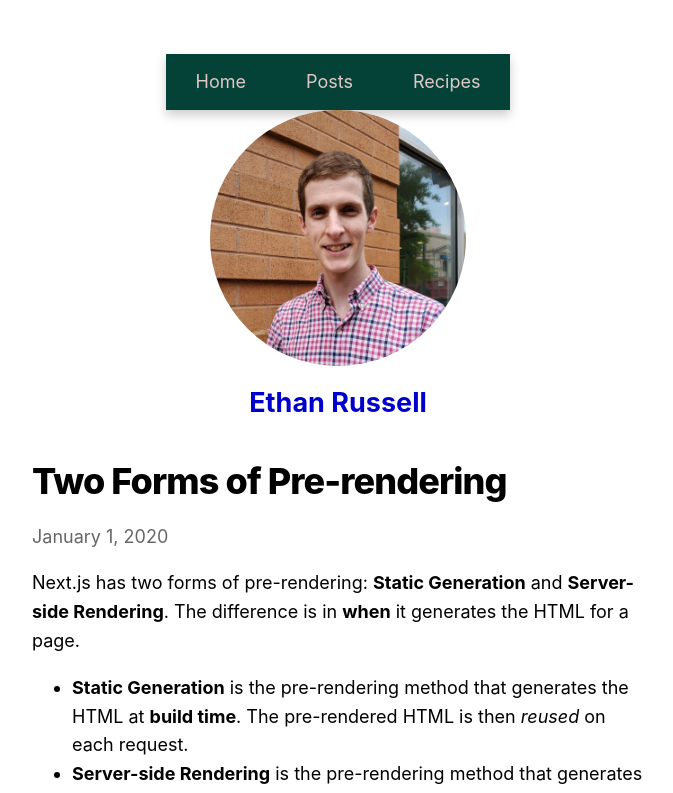
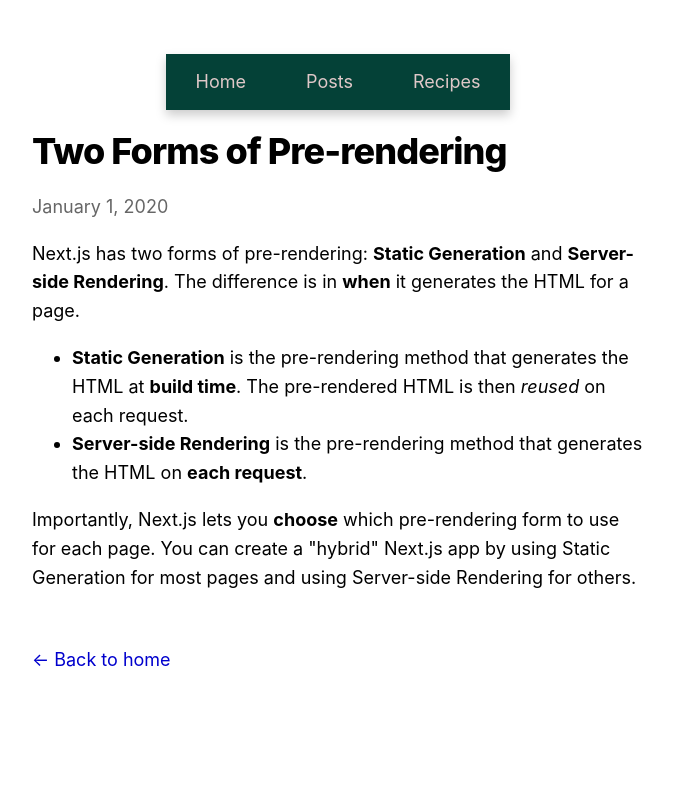
Before and after one commit to Ethan-Russell/test-website, a Next.js app: page /posts/pre-rendering in a window 1280 px wide. Shown: the top 793 px of the page, without its empty margins (302-975 px from the left). Built offline with nearby package versions, Linux system fonts and the light colour scheme.

Commit message:
Update layout.js
Remove my face from pages other than home

```diff
--- a/components/layout.js
+++ b/components/layout.js
@@ -42,21 +42,6 @@ export default function Layout({ children, home }) {
           </>
         ) : (
           <>
-            <Link href="/">
-              <Image
-                priority
-                src="/images/profile.jpg"
-                className={utilStyles.borderCircle}
-                height={256}
-                width={256}
-                alt={name}
-              />
-            </Link>
-            <h2 className={utilStyles.headingLg}>
-              <Link href="/" className={utilStyles.colorInherit}>
-                {name}
-              </Link>
-            </h2>
           </>
         )}
       </header>
```
